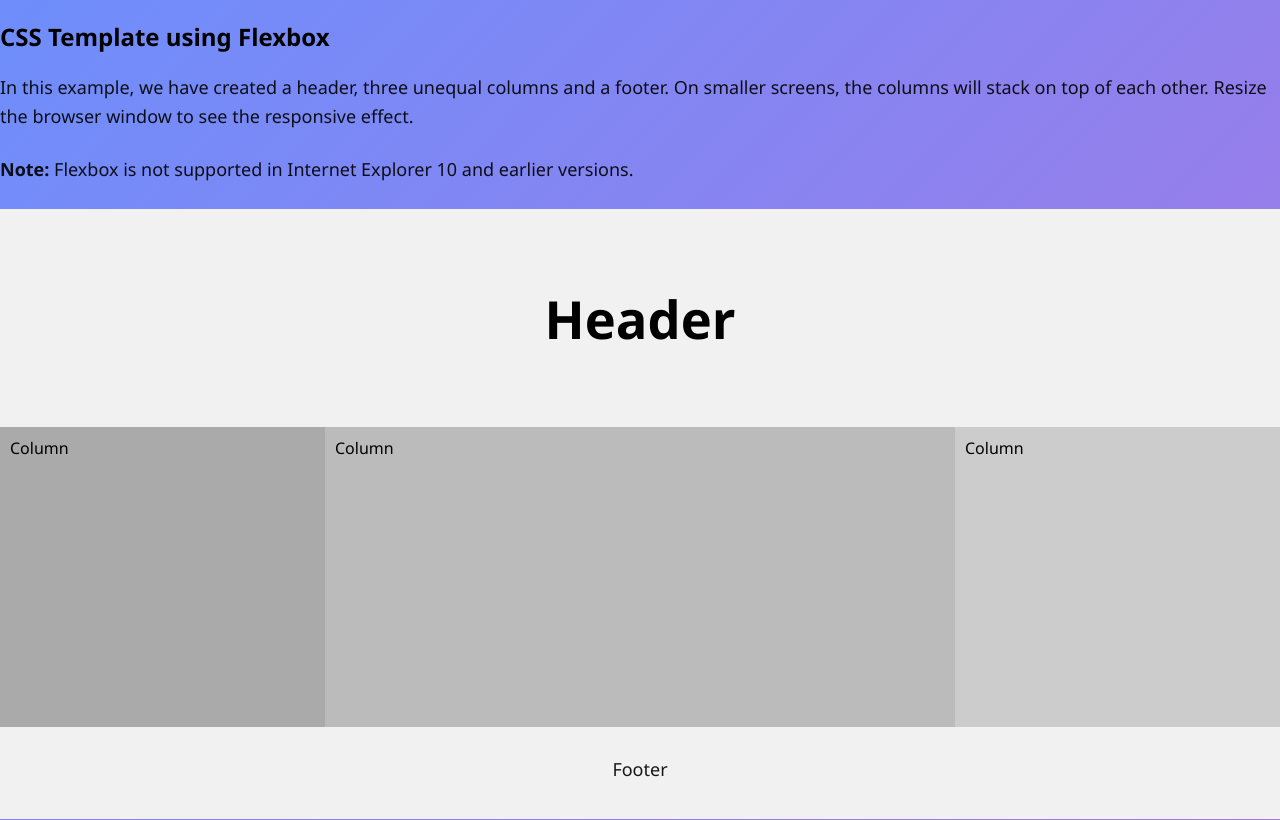
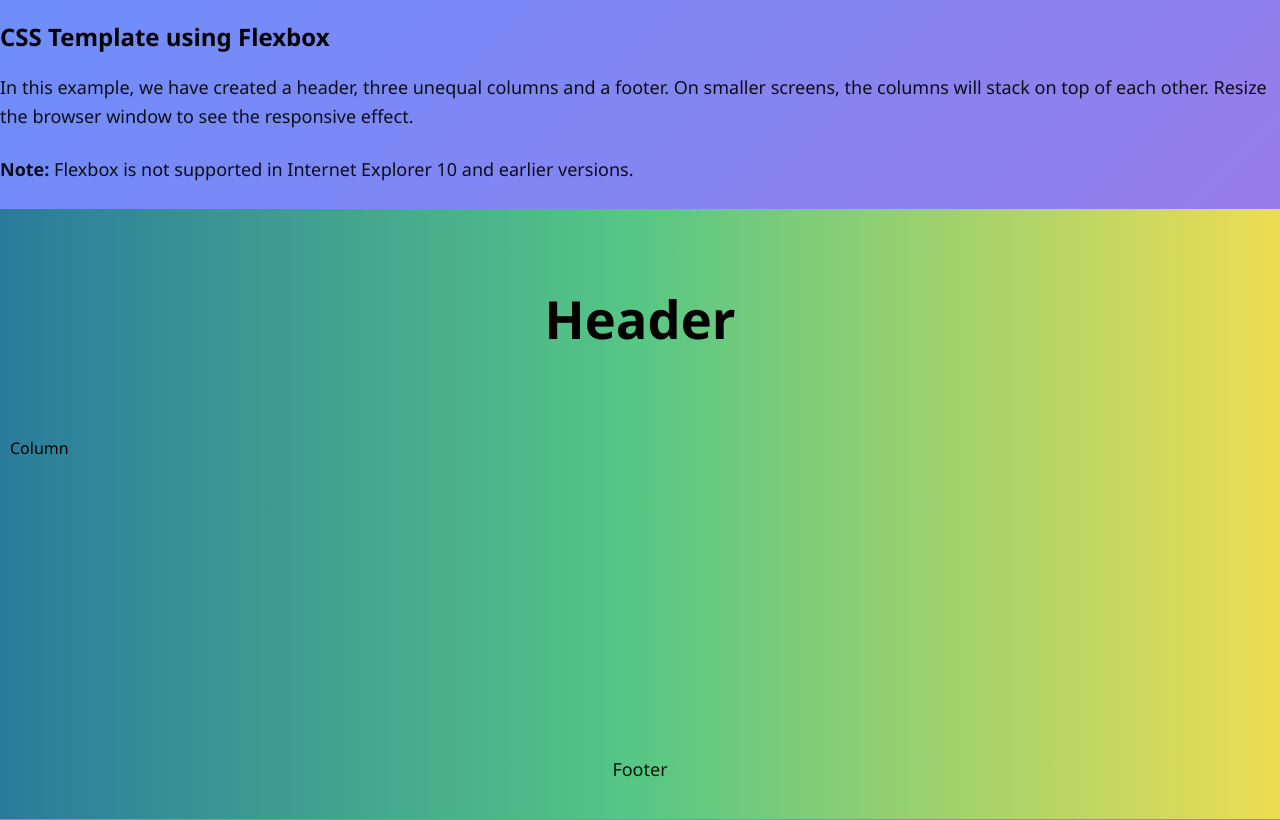
Before and after one commit to bengjiang2/super-duper-potato, a plain HTML site: page memo.html in a window 1280 px wide. Drawn offline with Linux system fonts and the light colour scheme.

Commit message:
Add files via upload

```diff
--- a/memo.html
+++ b/memo.html
@@ -170,17 +170,46 @@
       and earlier versions.
     </p>
 
-    <div class="header">
+    <div
+      class="header"
+      style="
+        background: #2a7b9b;
+        background: linear-gradient(
+          90deg,
+          rgba(42, 123, 155, 1) 0%,
+          rgba(87, 199, 133, 1) 50%,
+          rgba(237, 221, 83, 1) 100%
+        );
+      "
+    >
       <h2>Header</h2>
     </div>
-
-    <div class="row">
-      <div class="column side" style="background-color: #aaa">Column</div>
-      <div class="column middle" style="background-color: #bbbbbb">Column</div>
-      <div class="column side" style="background-color: #ccc">Column</div>
+    <div
+      class="column middle"
+      style="
+        background: #2a7b9b;
+        background: linear-gradient(
+          90deg,
+          rgba(42, 123, 155, 1) 0%,
+          rgba(87, 199, 133, 1) 50%,
+          rgba(237, 221, 83, 1) 100%
+        );
+      "
+    >
+      Column
     </div>
-
-    <div class="footer">
+    <div
+      class="footer"
+      style="
+        background: #2a7b9b;
+        background: linear-gradient(
+          90deg,
+          rgba(42, 123, 155, 1) 0%,
+          rgba(87, 199, 133, 1) 50%,
+          rgba(237, 221, 83, 1) 100%
+        );
+      "
+    >
       <p>Footer</p>
     </div>
   </body>
```
